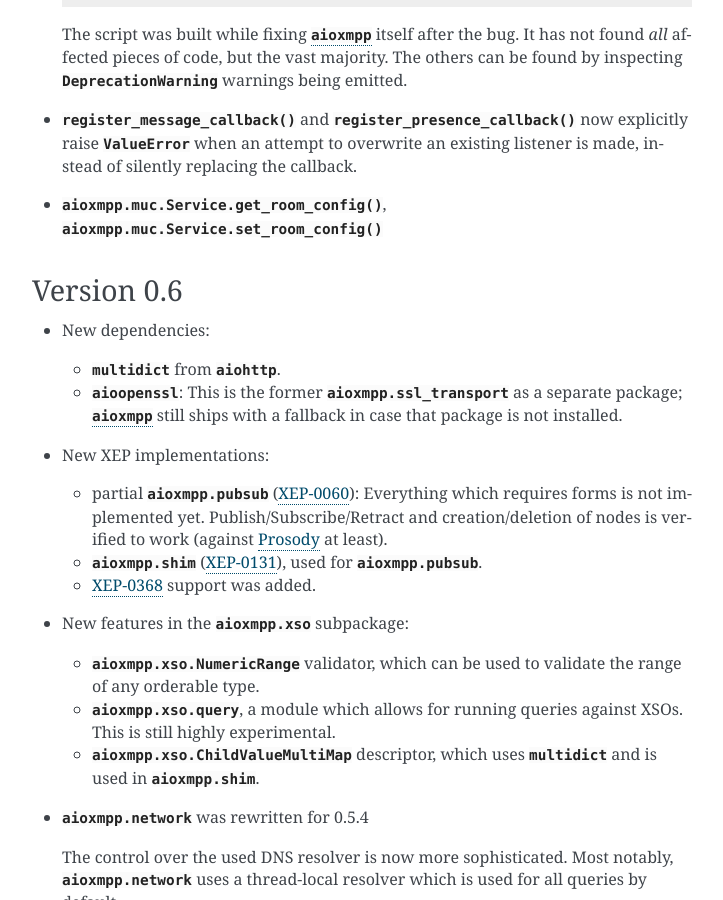
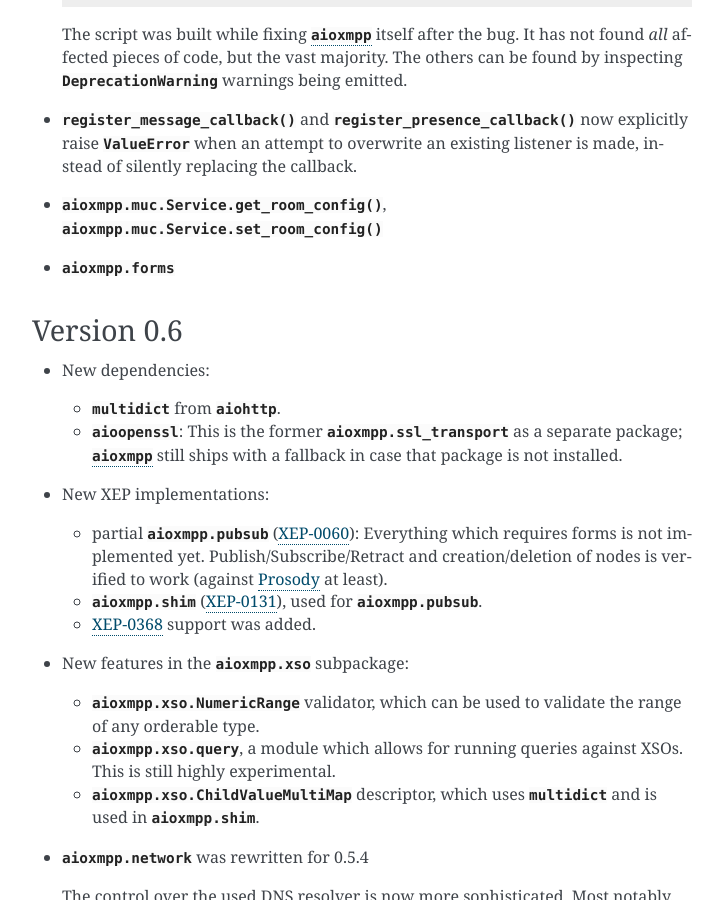
Before and after one commit to horazont/aioxmpp, a Sphinx documentation site: the page built from docs/api/changelog.rst, in a window 1280 px wide and 900 px high, scrolled down 1660 px. Shown: the whole window, without its empty margins (388-1111 px from the left). Built offline with Sphinx 7.4.7, drawn with Linux system fonts in a browser that asks for light colours.

Commit message:
Changelog note for aioxmpp.forms

```diff
--- a/docs/api/changelog.rst
+++ b/docs/api/changelog.rst
@@ -96,6 +96,8 @@
 
 * :meth:`aioxmpp.muc.Service.get_room_config`,
   :meth:`aioxmpp.muc.Service.set_room_config`
+
+* :mod:`aioxmpp.forms`
 
 Version 0.6
 ===========
```
